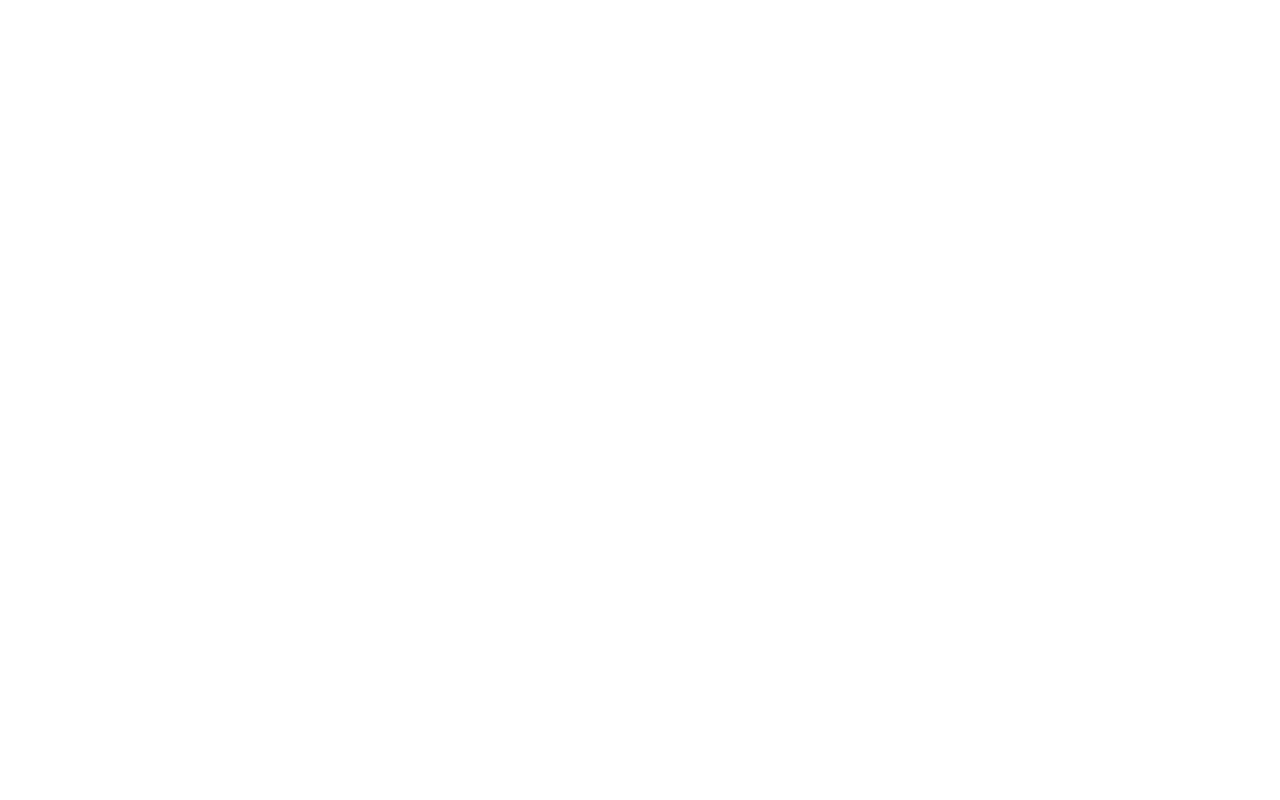
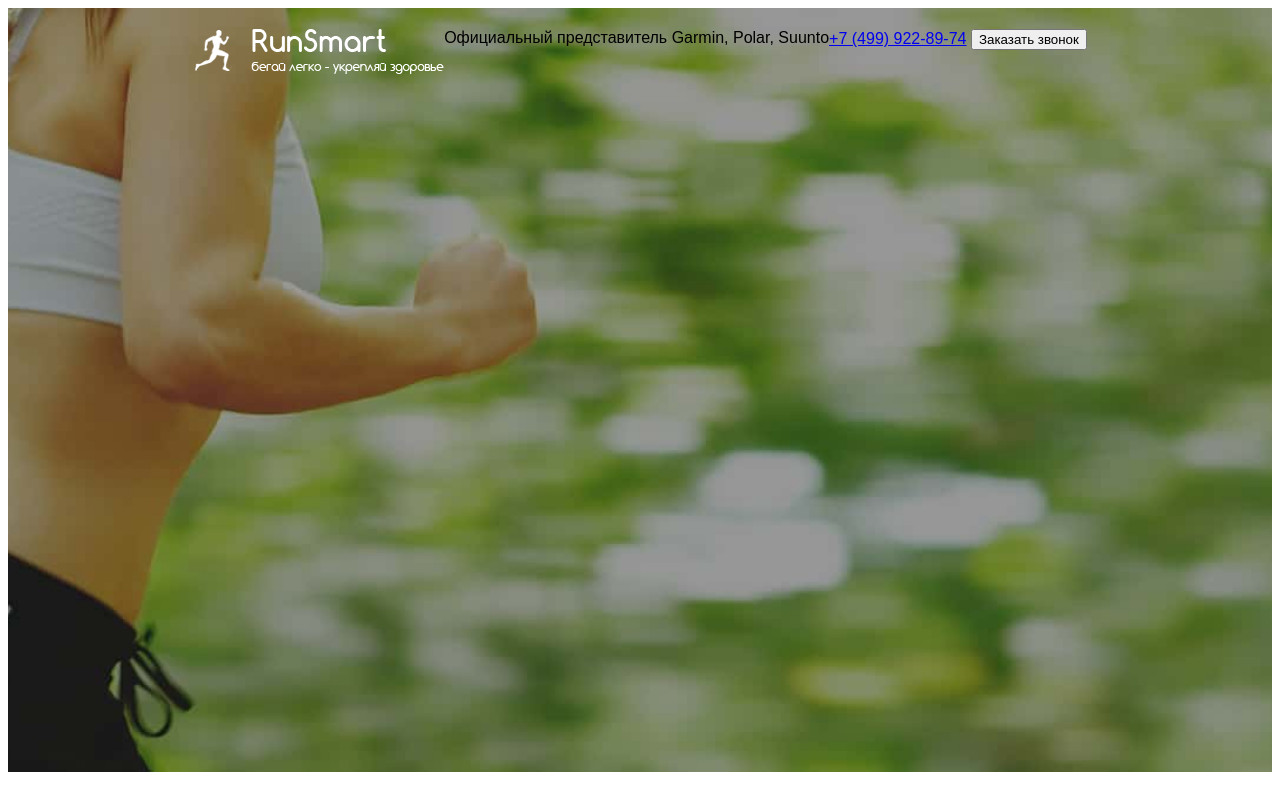
Before and after one commit to karinahazelina/fitness, a plain HTML site: page src/index.html in a window 1280 px wide. Drawn offline with Linux system fonts and the light colour scheme.

Commit message:
added scss files

```diff
--- a/src/index.html
+++ b/src/index.html
@@ -4,12 +4,31 @@
 <head>
     <meta charset="UTF-8">
     <meta name="viewport" content="width=device-width, initial-scale=1.0">
-    <title>Document</title>
+    <meta http-equiv="X-UA-Compatible" content="ie-edge">
+    <title>Pulse</title>
+    <link rel="stylesheet" href="css/bootstrap-reboot.min.css">
+    <link rel="stylesheet" href="css/font.css">
     <link rel="stylesheet" href="css/style.min.css">
 </head>
 
 <body>
-
+    <div class="promo">
+        <div class="container">
+            <header class="header">
+                <a href="#" class="header-logo">
+                    <img src="icons/run_logo.png" alt="logo">
+                </a>
+                <div class="header-official">
+                    Официальный представитель
+                    <span>Garmin, Polar, Suunto</span>
+                </div>
+                <div class="header-contacts">
+                    <a href="tel:+74999228974" class="header-phone">+7 (499) 922-89-74</a>
+                    <button class="button">Заказать звонок</button>
+                </div>
+            </header>
+        </div>
+    </div>
 </body>
 
 </html>
--- /dev/null
+++ b/src/sass/blocks/_header.scss
@@ -0,0 +1,11 @@
+.header {
+    display: flex;
+    justify-content: space-between;
+    justify-content: center;
+    &_logo {
+        width: 250px;
+        img {
+            width: 100%;
+        }
+    }
+}
--- /dev/null
+++ b/src/sass/blocks/_promo.scss
@@ -0,0 +1,5 @@
+.promo {
+    min-height: 650px;
+    padding: 21px 0 93px 0;
+    background: url(../img/hero_bg.jpg) center (center/cover) no-repeat;
+}
--- a/src/sass/style.scss
+++ b/src/sass/style.scss
@@ -1,3 +1,13 @@
+@import "base/variables";
+
 html {
     font-family: "Museo Sans Cyrl", sans-serif;
 }
+
+.container {
+    max-width: 950px;
+    margin: 0 auto;
+}
+
+@import "blocks/promo";
+@import "blocks/header.scss";
```
Also changed, not shown: src/css/bootstrap-reboot.min.css (added), src/css/font.css (added), src/css/style.min.css, src/sass/base/_mixins.scss (added), src/sass/base/_variables.scss (added), 1 other file.
